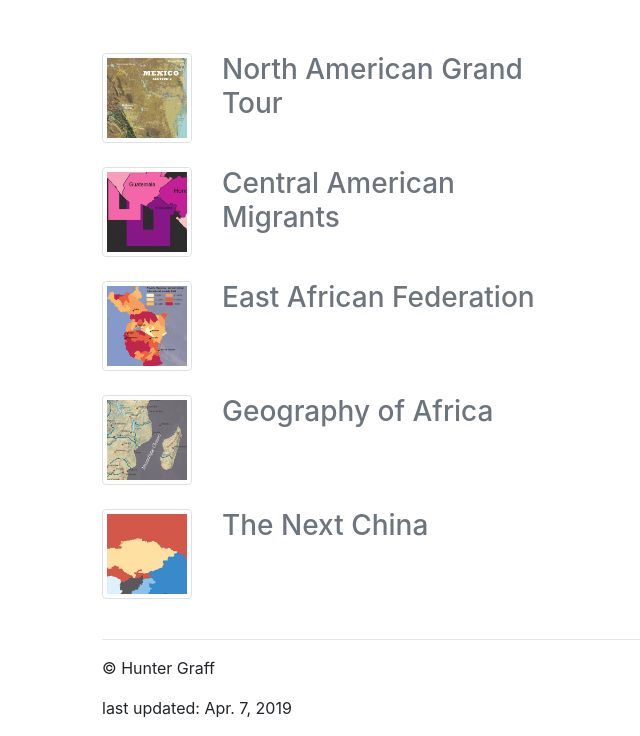
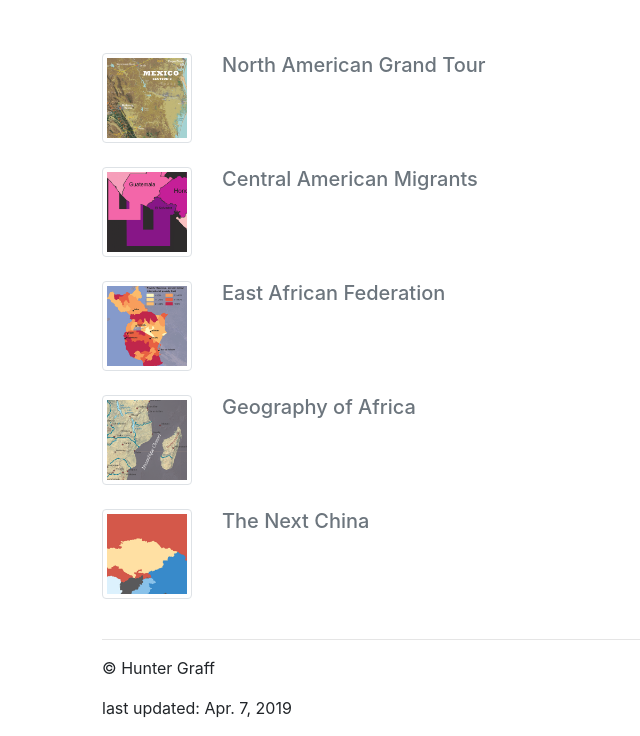
Before and after one commit to hunterjgraff/hunterjgraff.github.io, a plain HTML site: page portfolio.html in a window 1280 px wide. Shown: the part 139-875 px from the top of the page, without its empty margins (193-833 px from the left). Drawn offline with Linux system fonts and the light colour scheme.

Commit message:
Changed portfolio item name size

```diff
--- a/portfolio.html
+++ b/portfolio.html
@@ -35,8 +35,6 @@
         <div class="col-2">
             <div class="thumbnail">
                 <a href="NAtourLrg.html">
-                    <div class="caption">
-                    </div>
                     <img src="assets/NAtourThumbnail.png" class="img-thumbnail">
                 </a>
 
@@ -44,7 +42,7 @@
 
         </div>
         <div class = "col-6">
-            <a href="NAtourLrg.html"><h3><p class="text-secondary">North American Grand Tour</p></h3></a></div>
+            <a href="NAtourLrg.html"><h5><p class="text-secondary">North American Grand Tour</p></h5></a></div>
     </div>
 
     <br>
@@ -59,7 +57,8 @@
 
         </div>
         <div class = "col-6">
-            <a href="infographic.html"><h3><p class="text-secondary">Central American Migrants</p></h3></a></div>
+            <div class = "mx-auto">
+                <a href="infographic.html"><h5><p class="text-secondary">Central American Migrants</p></h5></a></div></div>
 
     </div>
     <br>
@@ -76,7 +75,7 @@
 
         </div>
         <div class = "col-6">
-            <a href = "EAF.html"><h3><p class="text-secondary">East African Federation</p></h3></a></div>
+            <a href = "EAF.html"><h5><p class="text-secondary">East African Federation</p></h5></a></div>
 
     </div>
     <br>
@@ -93,7 +92,7 @@
 
         </div>
         <div class = "col-6">
-            <a href="africa.html"><h3><p class="text-secondary">Geography of Africa</p> </h3></a></div>
+            <a href="africa.html"><h5><p class="text-secondary">Geography of Africa</p> </h5></a></div>
 
     </div>
     <br>
@@ -110,7 +109,7 @@
 
         </div>
         <div class = "col-6">
-            <a href="economics.html"><h3><p class="text-secondary">The Next China</p></h3></a></div>
+            <a href="economics.html"><h5><p class="text-secondary">The Next China</p></h5></a></div>
 
     </div>
 <br>
```
